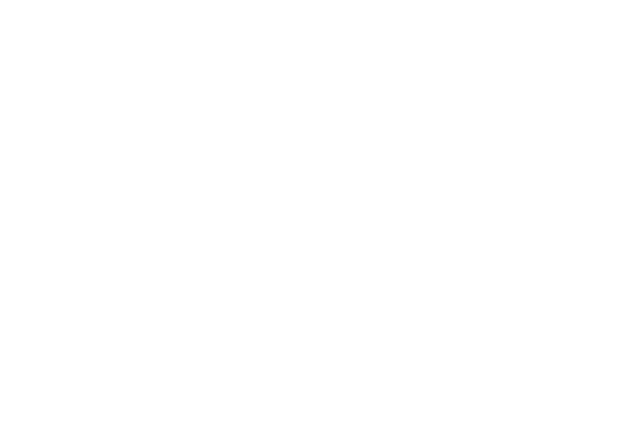
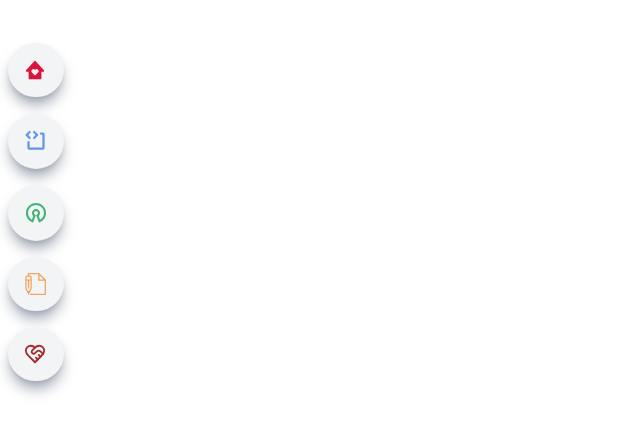
Before and after one commit to greenteaisgreat/portfolio, a React (Vite) app: page / in a window 1280 px wide. Shown: the part 165-600 px from the top of the page, without its empty margins (0-640 px from the left). Built offline with nearby package versions, Linux system fonts and the light colour scheme.

Commit message:
Add Full & Small Nav Icons with Styling

```diff
--- a/src/components/Sidenav.jsx
+++ b/src/components/Sidenav.jsx
@@ -1,6 +1,10 @@
 import React, { useState } from 'react';
 import { CgMenuMotion } from 'react-icons/cg';
 import { BiSolidHomeHeart } from 'react-icons/bi';
+import { PiCodeBlockBold } from 'react-icons/pi';
+import { RiOpenSourceLine } from 'react-icons/ri';
+import { TfiWrite } from 'react-icons/tfi';
+import { LuHeartHandshake } from 'react-icons/lu';
 
 const Sidenav = () => {
     const [nav, setNav] = useState(false);
@@ -18,16 +22,77 @@ const Sidenav = () => {
             {nav ? (
                 <div className="fixed z-20 flex h-screen w-full flex-col items-center justify-center bg-white/90">
                     <a
-                        href="#main"
-                        className="hover:bg-portafino-500 delay-50 m-2 flex w-[75%] cursor-pointer items-center justify-center rounded-full bg-gray-100 p-4 shadow-lg shadow-gray-400 transition duration-300 ease-in-out hover:hover:-translate-y-1 hover:scale-110 "
+                        href="#home"
+                        className="hover:bg-persimmon-300 delay-50 m-2 flex w-[75%] cursor-pointer items-center justify-center rounded-full bg-gray-100 p-4 shadow-lg shadow-gray-400 transition duration-300 ease-in-out hover:hover:-translate-y-1 hover:scale-110 "
                     >
-                        <BiSolidHomeHeart size={22} />
+                        <BiSolidHomeHeart size={22} color="crimson" />
                         <span className="pl-1">Home</span>
                     </a>
+                    <a
+                        href="#experience"
+                        className="hover:bg-sea-buckthorn-200 delay-50 m-2 flex w-[75%] cursor-pointer items-center justify-center rounded-full bg-gray-100 p-4 shadow-lg shadow-gray-400 transition duration-300 ease-in-out hover:hover:-translate-y-1 hover:scale-110 "
+                    >
+                        <PiCodeBlockBold size={24} color="cornflowerblue" />
+                        <span className="pl-1">Experience</span>
+                    </a>
+                    <a
+                        href="#opensource"
+                        className="hover:bg-portafino-100 delay-50 m-2 flex w-[75%] cursor-pointer items-center justify-center rounded-full bg-gray-100 p-4 shadow-lg shadow-gray-400 transition duration-300 ease-in-out hover:hover:-translate-y-1 hover:scale-110 "
+                    >
+                        <RiOpenSourceLine size={24} color="mediumseagreen" />
+                        <span className="pl-1">Open-Source Contributions</span>
+                    </a>
+                    <a
+                        href="#home"
+                        className="hover:bg-reef-200 delay-50 m-2 flex w-[75%] cursor-pointer items-center justify-center rounded-full bg-gray-100 p-4 shadow-lg shadow-gray-400 transition duration-300 ease-in-out hover:hover:-translate-y-1 hover:scale-110 "
+                    >
+                        <TfiWrite size={22} color="sandybrown" />
+                        <span className="pl-1">Resumé</span>
+                    </a>
+                    <a
+                        href="#contact"
+                        className="hover:bg-portage-300 delay-50 m-2 flex w-[75%] cursor-pointer items-center justify-center rounded-full bg-gray-100 p-4 shadow-lg shadow-gray-400 transition duration-300 ease-in-out hover:hover:-translate-y-1 hover:scale-110"
+                    >
+                        <LuHeartHandshake size={22} color="brown" />
+                        <span className="pl-1">Let's Chat!</span>
+                    </a>
                 </div>
-            ) : (
-                <div></div>
-            )}
+            ) : null}
+
+            <div className="fixed top-[25%] z-10 hidden md:block">
+                <div className="flex flex-col">
+                    <a
+                        href="#home"
+                        className="hover:bg-persimmon-300 m-2 cursor-pointer rounded-full bg-gray-100 p-4 shadow-lg shadow-gray-400 transition duration-300 ease-in-out hover:hover:-translate-y-1 hover:scale-110"
+                    >
+                        <BiSolidHomeHeart size={22} color="crimson" />
+                    </a>
+                    <a
+                        href="#experience"
+                        className="hover:bg-sea-buckthorn-200 m-2 cursor-pointer rounded-full bg-gray-100 p-4 shadow-lg shadow-gray-400 transition duration-300 ease-in-out hover:hover:-translate-y-1 hover:scale-110"
+                    >
+                        <PiCodeBlockBold size={24} color="cornflowerblue" />
+                    </a>
+                    <a
+                        href="#opensource"
+                        className="hover:bg-portafino-100 m-2 cursor-pointer rounded-full bg-gray-100 p-4 shadow-lg shadow-gray-400 transition duration-300 ease-in-out hover:hover:-translate-y-1 hover:scale-110"
+                    >
+                        <RiOpenSourceLine size={24} color="mediumseagreen" />
+                    </a>
+                    <a
+                        href="#home"
+                        className="hover:bg-reef-200 m-2 cursor-pointer rounded-full bg-gray-100 p-4 shadow-lg shadow-gray-400 transition duration-300 ease-in-out hover:hover:-translate-y-1 hover:scale-110"
+                    >
+                        <TfiWrite size={22} color="sandybrown" />
+                    </a>
+                    <a
+                        href="#contact"
+                        className="hover:bg-portage-300 m-2 cursor-pointer rounded-full bg-gray-100 p-4 shadow-lg shadow-gray-400 transition duration-300 ease-in-out hover:hover:-translate-y-1 hover:scale-110"
+                    >
+                        <LuHeartHandshake size={22} color="brown" />
+                    </a>
+                </div>
+            </div>
         </>
     );
 };
```
